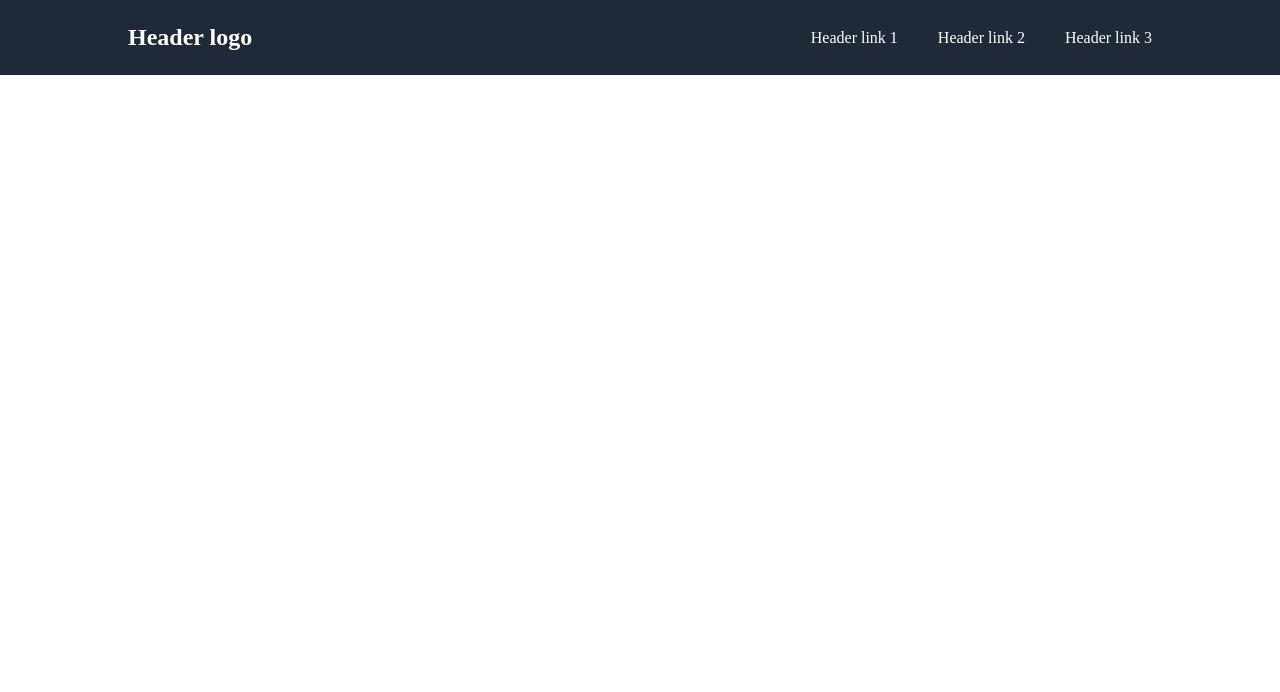
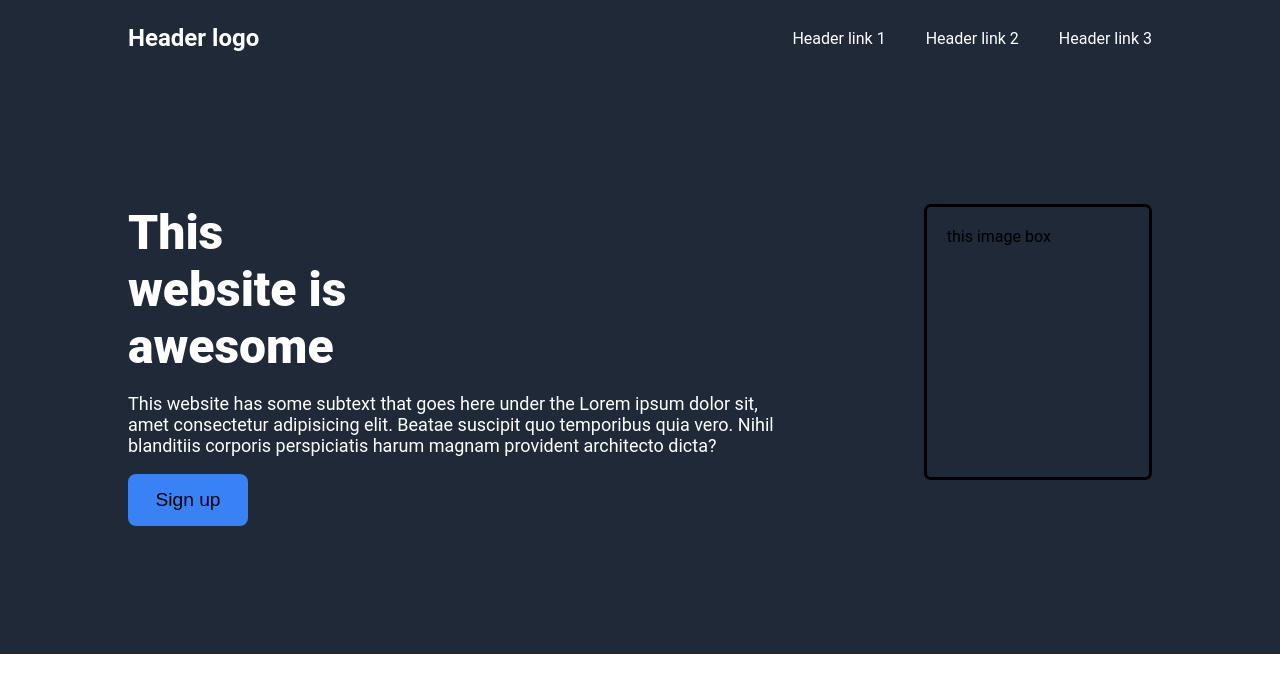
Before and after one commit to shery1994/Landing-Page---Flexbox, a plain HTML site: page index.html in a window 1280 px wide. Drawn offline with Linux system fonts and the light colour scheme.

Commit message:
top half completed

```diff
--- a/index.html
+++ b/index.html
@@ -29,6 +29,26 @@
 
 
 
+
+
+
+    </div>
+        <div class="container-1">
+        <div class="layer1-left">
+            <h1 class = "big-text">This website is awesome</h1>
+            <div class="text1">
+                <p>This website has some subtext that goes here under the Lorem ipsum dolor sit, amet consectetur adipisicing elit. Beatae suscipit quo temporibus quia vero. Nihil blanditiis corporis perspiciatis harum magnam provident architecto dicta?</p>
+            </div>
+                <div class="button">
+            <button href="google.ca">Sign up</button>
+                </div>
+
+        </div>
+        <div class= "layer1-right">
+            <div class="img-box">
+                this image box
+            </div>
+        </div>
     </div>
 
 </body>
--- a/style.css
+++ b/style.css
@@ -1,6 +1,7 @@
 html, body{
     margin:0;
     padding:0;
+    font-family: 'Roboto', sans-serif;
 }
 
 .header{
@@ -8,10 +9,7 @@ html, body{
     display: flex;
     justify-content: space-between;
     background: #1F2937;
-
-
-
-
+    padding-bottom: 10%;
 
 }
 .header .left-links {
@@ -20,6 +18,8 @@ html, body{
     padding-left: 10%;
     font-weight: bold;
     font-size: 24px;
+    flex:1 1 0;
+
     }
 
 .header .right-links{
@@ -27,6 +27,9 @@ html, body{
     gap: 40px;
     padding-right:10%;
     align-items: center;
+    justify-content: center;
+    flex-shrink: 0;
+
 
 }
 
@@ -38,3 +41,68 @@ a {
 ul {
     list-style: none;
 }
+
+.container-1{
+    display: flex;
+    justify-content;
+
+
+}
+.layer1-left{
+    background-color: #1F2937;
+    display: flex;
+    padding-left: 10%;
+    flex-direction: column;
+    padding-bottom: 10%;
+
+
+}
+
+.layer1-right{
+    display: flex;
+    background-color: #1F2937;
+    padding-left: 10%;
+    padding-right: 10%;
+    width: 50%;
+    padding-bottom: 10%;
+
+
+
+}
+h1{
+    margin:0;
+    padding-right:400px;
+    display: flex;
+    color: white;
+    font-size: 48px;
+    font-weight: 900;
+
+
+}
+
+.text1{
+    color:white;
+    font-size: 18px;
+}
+
+
+.img-box{
+    display: flex;
+    flex:1;
+    object-fit: cover;
+    max-height: calc(214px + 1rem);
+    border-radius: 7px;
+    padding: 20px;
+    border-style: solid;
+}
+
+button {
+
+    border: none;
+    background: #eee;
+    padding: 15px 1em;
+    width: 120px;
+    background-color: #3882F6;
+    border-radius: 8px;
+    font-size: larger;
+  }
```
